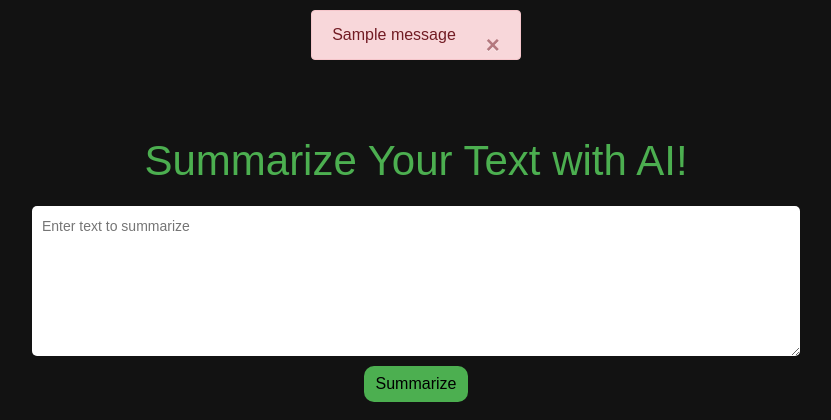
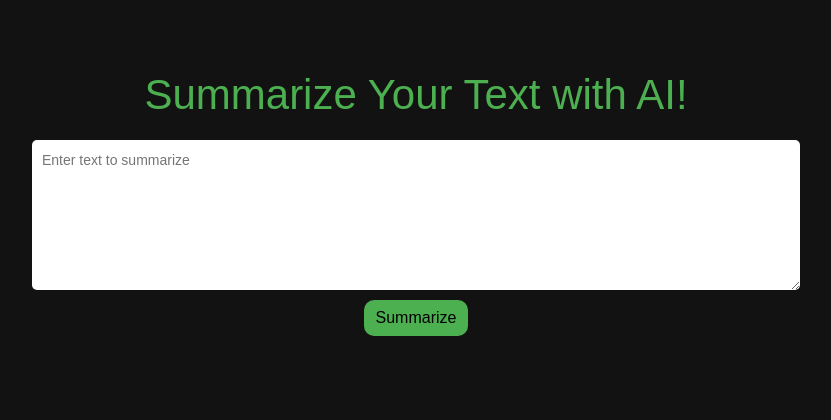
Before and after one commit to BencivenniFilippo/AI-Summarizer-Web-App, a Flask app: page / in a window 1280 px wide. Shown: the top 420 px of the page, without its empty margins (224-1055 px from the left). Run offline with Flask 3, Linux system fonts and the light colour scheme; one stand-in notice (Sample message) is shown; parts of the project's set-up code (start-up, migrations or seed data) failed here and were passed over.

Commit message:
first working summarizer web app

```diff
--- a/app/__init__.py
+++ b/app/__init__.py
@@ -12,7 +12,6 @@ def create_app():
     app.register_blueprint(main_blueprint)
 
 
-
     # HANDLING ERRORS
     # Invalid URL
     @app.errorhandler(404)
--- a/app/routes.py
+++ b/app/routes.py
@@ -1,6 +1,7 @@
-from flask import Blueprint, render_template, flash
-from app.forms import SummarizeForm, validate_text_input
+from flask import Blueprint, render_template
+from app.forms import SummarizeForm
 from app.nlp import summarize
+
 
 main_blueprint = Blueprint('main', __name__) # create a blueprint named 'main'
 
@@ -14,8 +15,6 @@ def home():
     if form.validate_on_submit():
         text = form.text_input.data
 
-        validate_text_input(text) # check if text has at least 10 words
-
         summary = summarize(text) # summarization through BART
 
     return render_template("home.html", form=form, summary=summary)
--- a/app/templates/home.html
+++ b/app/templates/home.html
@@ -1,16 +1,5 @@
 {% extends 'base.html' %}
 {% block content %}
-
-{% for message in get_flashed_messages() %}
-
-  <div class="alert alert-danger alert-dismissible fade show" role="alert">
-    {{ message }}
-    <button type="button" class="close" data-dismiss="alert" aria-label="Close">
-      <span aria-hidden="true">&times;</span>
-    </button>
-  </div>
-
-{% endfor %}
 
 <!DOCTYPE html>
 <html lang="en">
@@ -85,6 +74,32 @@
         .summary-box p {
         color: #000000;
         }
+        .alert-danger {
+            width: 80%;
+            margin-top: 15px;
+            padding: 15px;
+            border-radius: 5px;
+            text-align: left;
+        }
+        .alert-danger p {
+            margin: 0;
+        }
+        .close {
+        position: absolute;
+        top: 10px;
+        right: 15px;
+        font-size: 20px;
+        color: white;
+        border: none;
+        background: none;  /* Ensure there is no background */
+        cursor: pointer;   /* Make sure it looks like a button */
+        }
+
+        /* Remove hover effect */
+        .close:hover {
+            background: none;   /* No background on hover */
+            color: rgb(0, 0, 0);        /* Keep the color consistent */
+        }
 
     </style>
 </head>
@@ -94,6 +109,18 @@
         {{ form.hidden_tag() }}
         {{ form.text_input(rows=10, cols=80) }}
         <button type="submit">Summarize</button>
+
+        {% if form.text_input.errors %}
+        <div class="alert alert-danger alert-dismissible fade show">
+            {% for error in form.text_input.errors %}
+                <p>{{ error }}</p>
+            {% endfor %}
+            <button type="button" class="close" data-dismiss="alert" aria-label="Close">
+                <span aria-hidden="true">&times;</span>
+            </button>
+        </div>
+        {% endif %}
+
     </form>
 
     {% if summary %}
```
